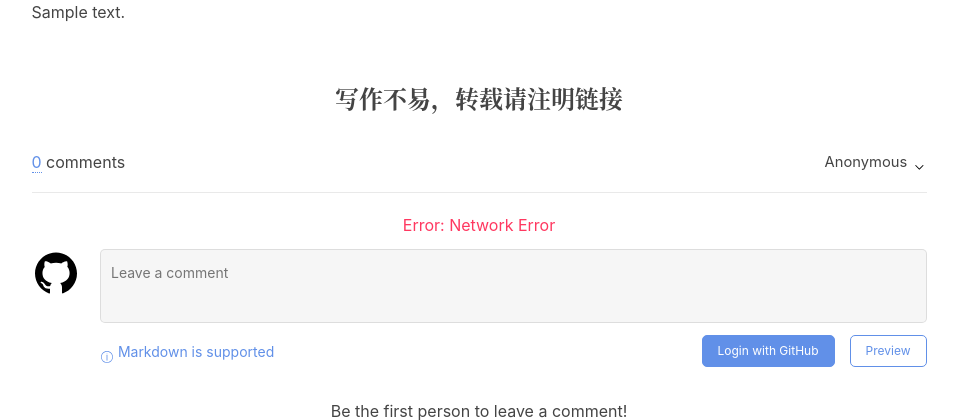
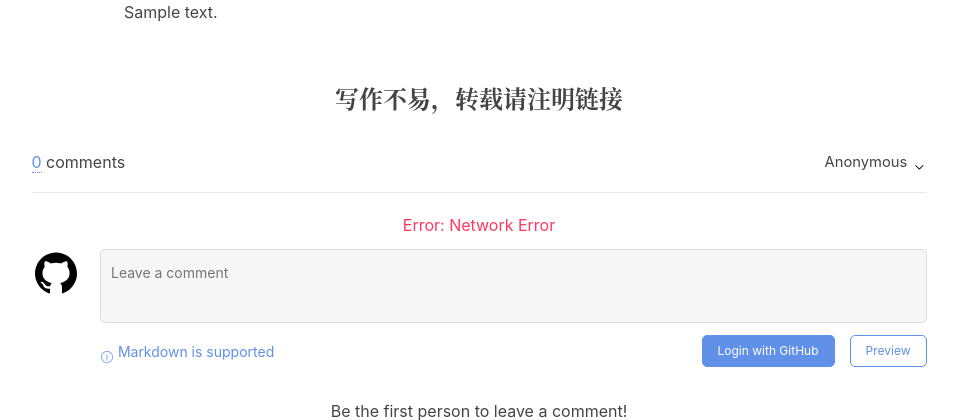
Before and after one commit to fucn569/my_blog, a Django app: page /posts/1/ in a window 1280 px wide. Shown: the top 420 px of the page, without its empty margins (161-1119 px from the left). Run offline with Django 3.2, Linux system fonts and the light colour scheme; tables that the repository leaves empty hold one stand-in row (values such as "Sample post"); some libraries are stand-ins or nearby versions.

Commit message:
modify gap

```diff
--- a/templates/base.html
+++ b/templates/base.html
@@ -13,7 +13,7 @@
   </head>
   <body>
     <div class="container">
-
+      <div class="col-md-10 offset-md-1">
         <header>
           <div class="row justify-content-center" style="margin-top: 40px;">
             <img src="{% static 'blog/image/1.png' %}" width="150px" height="150px">
@@ -130,7 +130,7 @@
           </p>
         </div>
       </footer>
-
+      </div>
     </div>
 
     <script src="{% static 'blog/js/jquery-3.6.0.min.js' %}"></script>
--- a/templates/blog/detail.html
+++ b/templates/blog/detail.html
@@ -21,7 +21,7 @@
 
             <div class="col-md-1 offset-md-1 d-xl-block d-none">
 
-                <div class='typora-export os-windows typora-export-show-outline typora-export-collapse-outline' style="margin-left: -40px;">
+                <div class='typora-export os-windows typora-export-show-outline typora-export-collapse-outline' style="margin-left: 70px;">
                     <!-- 目录重用部分 -->
                     <div class='typora-export-content'>
                         <div class="typora-export-sidebar media" style="position: fixed; height: 100%;" id='siderbar_left'>
@@ -72,7 +72,7 @@
                         </li>
                     </ul>
                 </div> -->
-                <div class="row" style="position: fixed;height: 100%;margin-left: 140px;" class="media" id="siderbar_right_2">
+                <div class="row" style="position: fixed;height: 100%;margin-left: 0px;" class="media" id="siderbar_right_2">
                     <ul class="nav flex-column align-self-center mx-auto">
                         <li class="nav-item">
                             <a class="nav-link text-secondary" href="/" title="主页" id="svg">
@@ -133,7 +133,7 @@
     </div>
 
     <div class="container">
-        <div class="col-md-10 offset-md-1">
+        <div class="col-md-8 offset-md-2">
             <div class='typora-export os-windows typora-export-show-outline typora-export-no-collapse-outline'>
                 {{ post.body|safe }}
             </div>
```
Lines whose indentation alone changed are shown as unchanged.
